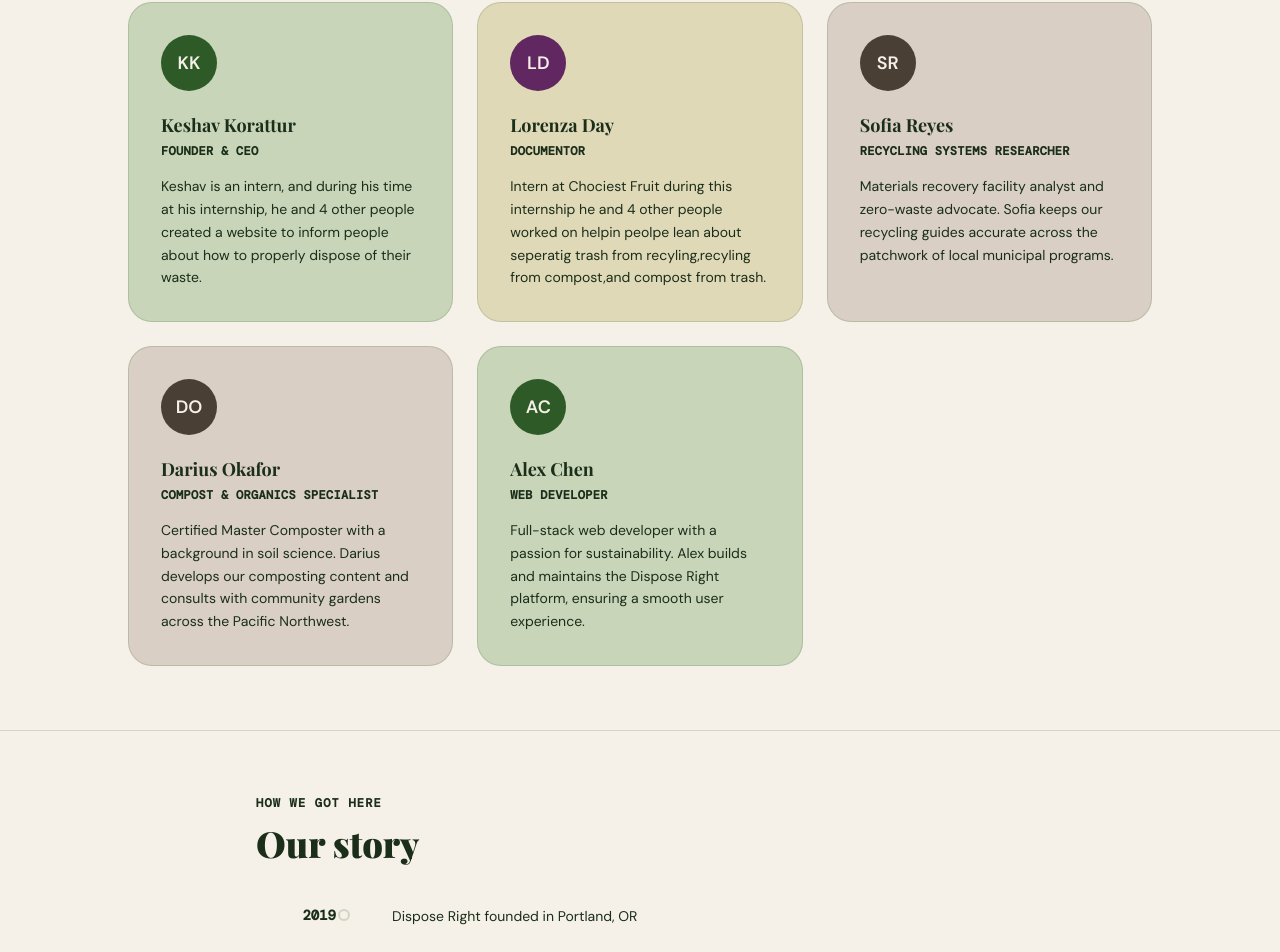
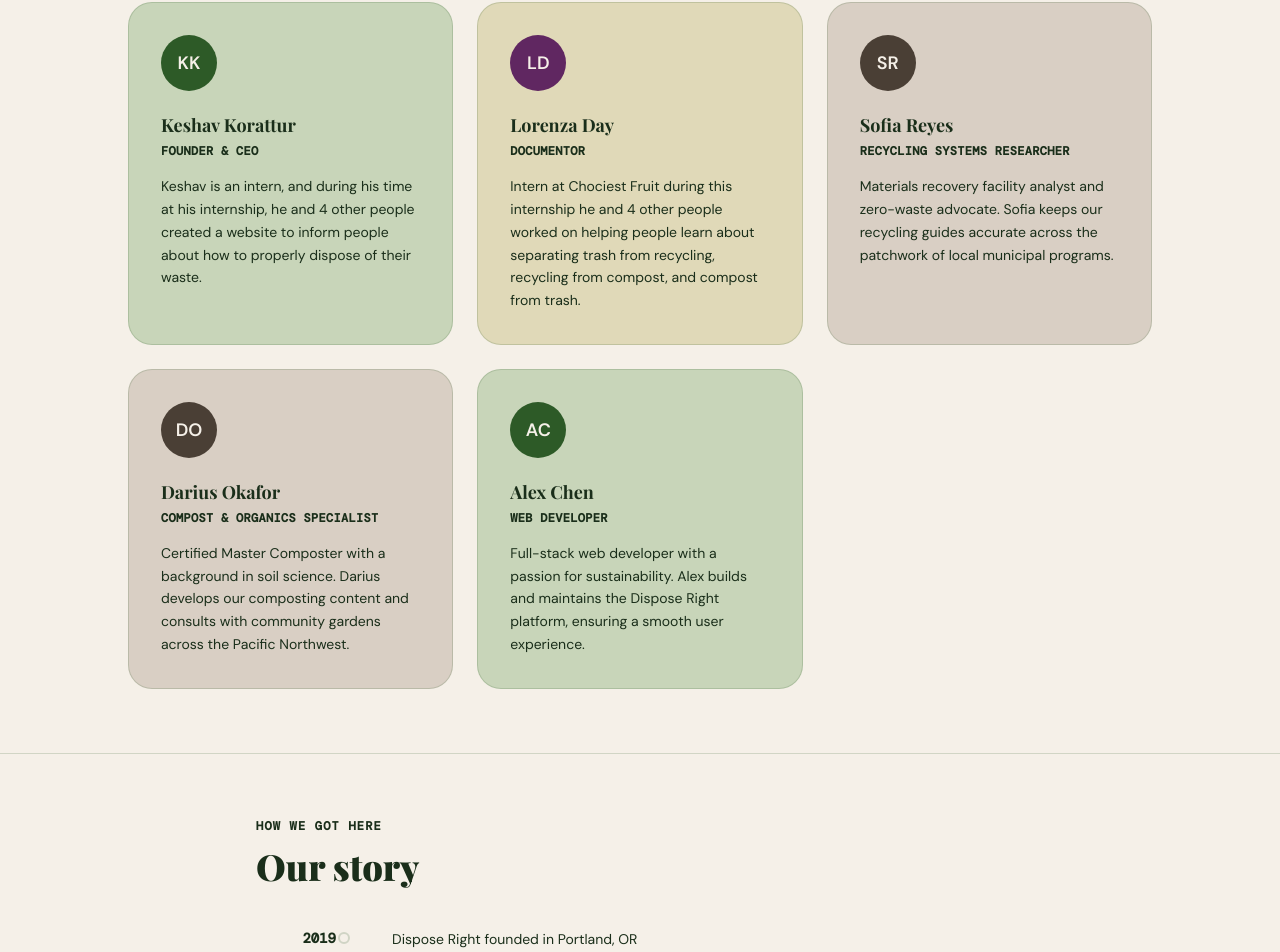
Before and after one commit to Recycle-Trash-Compost-Depositor/RTC-Dispose, a React (Vite) app: page /about in a window 1280 px wide. Shown: the part 1779-2731 px from the top of the page. Built offline with nearby package versions, Linux system fonts and the light colour scheme.

Commit message:
Fixed up Bio

```diff
--- a/src/app/pages/AboutPage.tsx
+++ b/src/app/pages/AboutPage.tsx
@@ -13,11 +13,12 @@ const team = [
   {
     name: "Lorenza Day",
     role: "Documentor",
-    bio: "Intern at Chociest Fruit during this internship he and 4 other people worked on helpin peolpe lean about seperatig trash from recyling,recyling from compost,and compost from trash.",
+    bio: "Intern at Chociest Fruit during this internship he and 4 other people worked on helping people learn about separating trash from recycling, recycling from compost, and compost from trash.",
     initials: "LD",
     color: "bg-[#e0d9b8]",
     accent: "#602761",
   },
+
   {
     name: "Sofia Reyes",
     role: "Recycling Systems Researcher",
```
Also changed, not shown: 1 other file (tests, documents, lock files or other folders).
